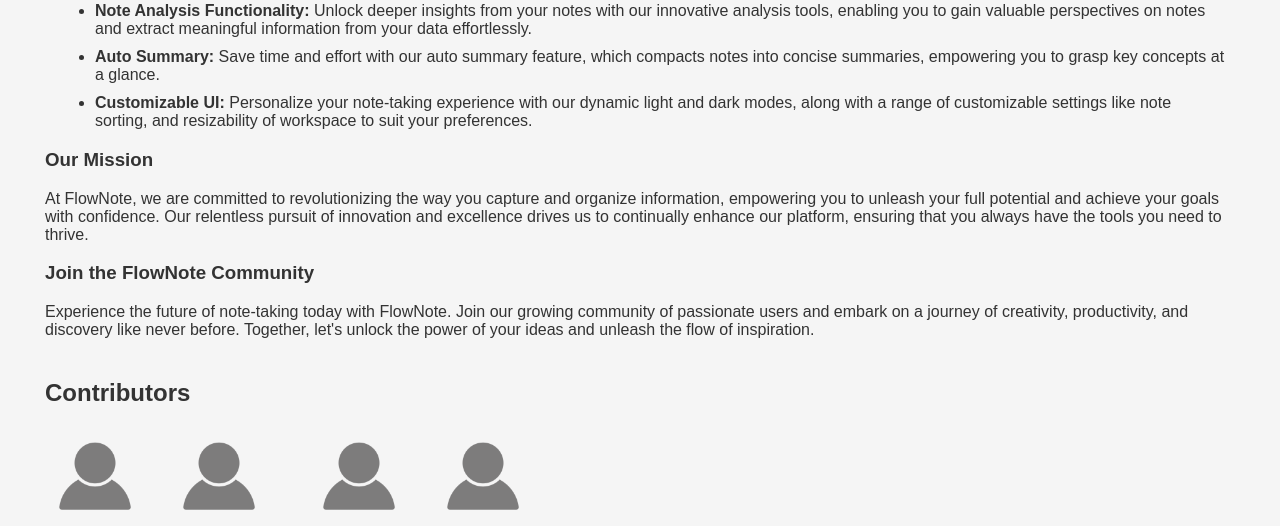
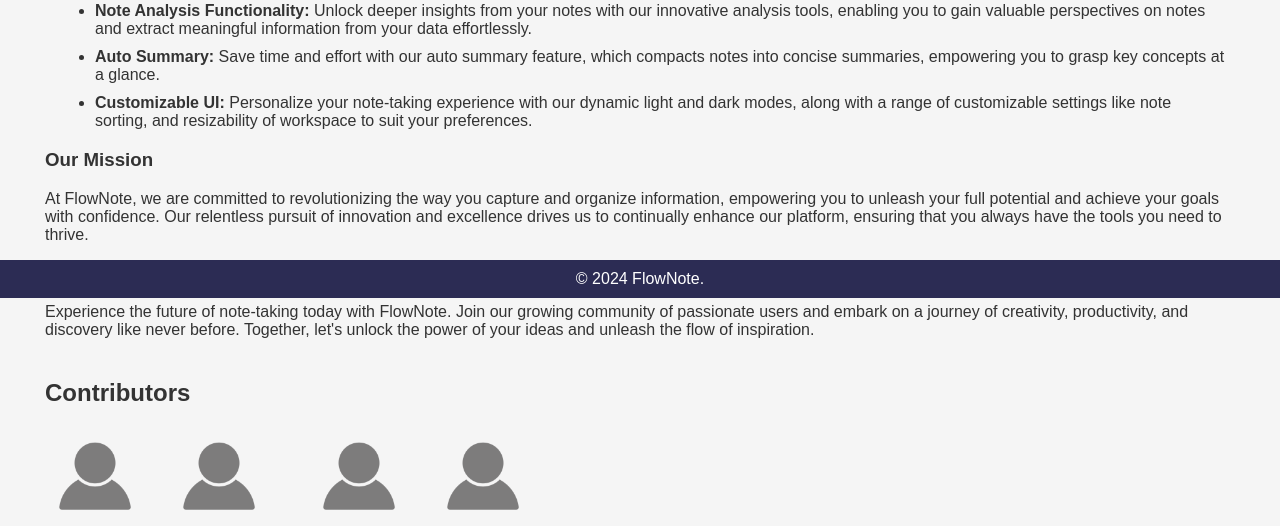
Before and after one commit to sjpope/FlowNote, a Django app: page /notes/about/ in a window 1280 px wide. Shown: the part 502-1028 px from the top of the page. Run offline with Django 5.2, Linux system fonts and the light colour scheme; parts of the project's set-up code (start-up, migrations or seed data) failed here and were passed over.

Commit message:
Added link to Header and re-added the footer
Footer covered toggle assistant, fixed css*

```diff
--- a/notes/static/notes/css/notes_styles.css
+++ b/notes/static/notes/css/notes_styles.css
@@ -50,7 +50,7 @@ footer {
   flex-shrink: 0;
 }
 .footer-container {
-  background-color: #2C2C54;
+  background-color: var(--navbar-bg-color);
 }
 
 nav ul {
--- a/notes/templates/assistant.html
+++ b/notes/templates/assistant.html
@@ -27,6 +27,7 @@
         border-radius: 5px;
         box-shadow: 0 2px 4px rgba(0, 0, 0, 0.1);
         margin: 20px;
+        margin-bottom: 40px;
         position: fixed;
         inset-block-end: -19%;
         right: 20px;
@@ -67,6 +68,7 @@
         cursor: pointer;
         position: fixed;
         margin: 20px;
+        margin-bottom: 35px;
         inset-inline-end: 20px;
         inset-block-end: 0;
         outline: none;
--- a/notes/templates/base.html
+++ b/notes/templates/base.html
@@ -48,7 +48,7 @@
 <body class="{% if user.userprofile.theme == 'dark' %}theme-dark{% else %}theme-light{% endif %}">
     <header>
         <div class="nav-container">
-            <h1>FlowNote</h1>
+            <h1><a style="text-decoration: none; color: var(--navbar-text-color);" href="{% url 'home' %}">FlowNote</a></h1>
             <nav class="nav-links">
                 <ul>
                     <li><a href="{% url 'home' %}" class="{% if request.path == '/' %}active{% endif %}">Home</a></li>
@@ -149,9 +149,21 @@
 
     {% endblock %}
 </body>
-<!-- <footer>
+<footer class="footer">
         <div class="footer-container">
             &copy; 2024 FlowNote.
         </div>
-</footer> -->
+</footer>
+
+<style>
+    .footer {
+        position: fixed;
+        left: 0;
+        bottom: 0;
+        width: 100%;
+        color: #fff;
+        text-align: center;
+        padding: 10px 0;
+    }
+</style>
 </html>
```
